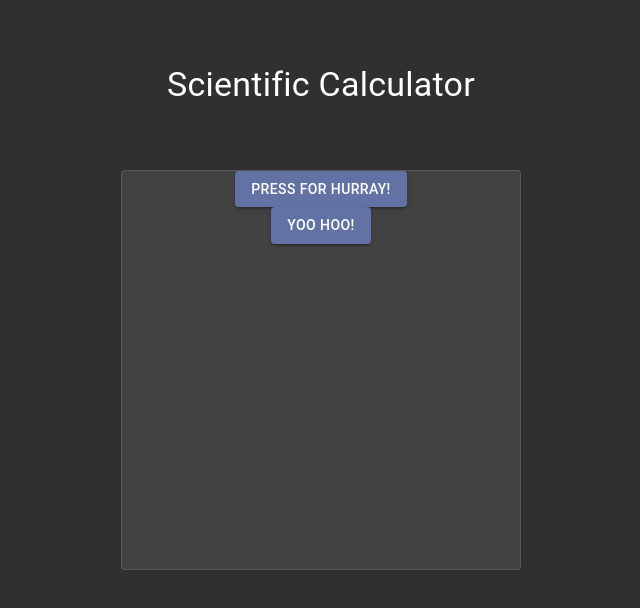
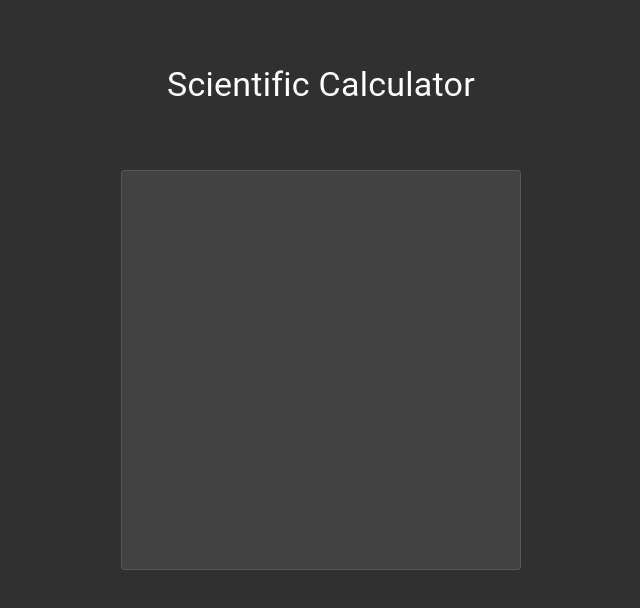
Before and after one commit to Anirudh-C/react-calc, a React (Vite) app: page / in a window 1280 px wide. Shown: the top 608 px of the page, without its empty margins (319-959 px from the left). Built offline with nearby package versions, Linux system fonts and the light colour scheme.

Commit message:
remove: unnecessary buttons to test deploy

```diff
--- a/src/App.js
+++ b/src/App.js
@@ -58,12 +58,6 @@ export default function App() {
               </Typography>
               <CssBaseline />
               <Card className={classes.root} variant="outlined">
-                <Button variant="contained" color="primary">
-                  Press for Hurray!
-                </Button>
-                <Button variant="contained" color="primary">
-                  Yoo Hoo!
-                </Button>
               </Card>
             </div>
           </Container>
```
